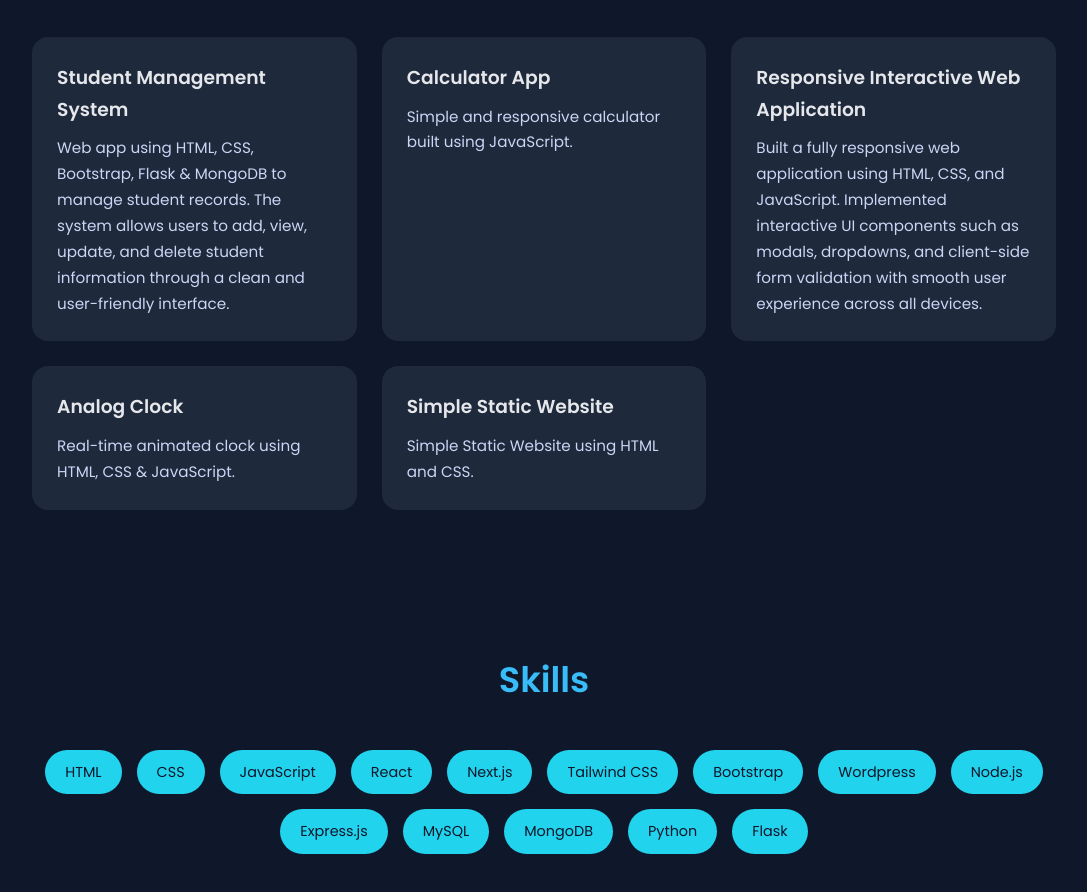
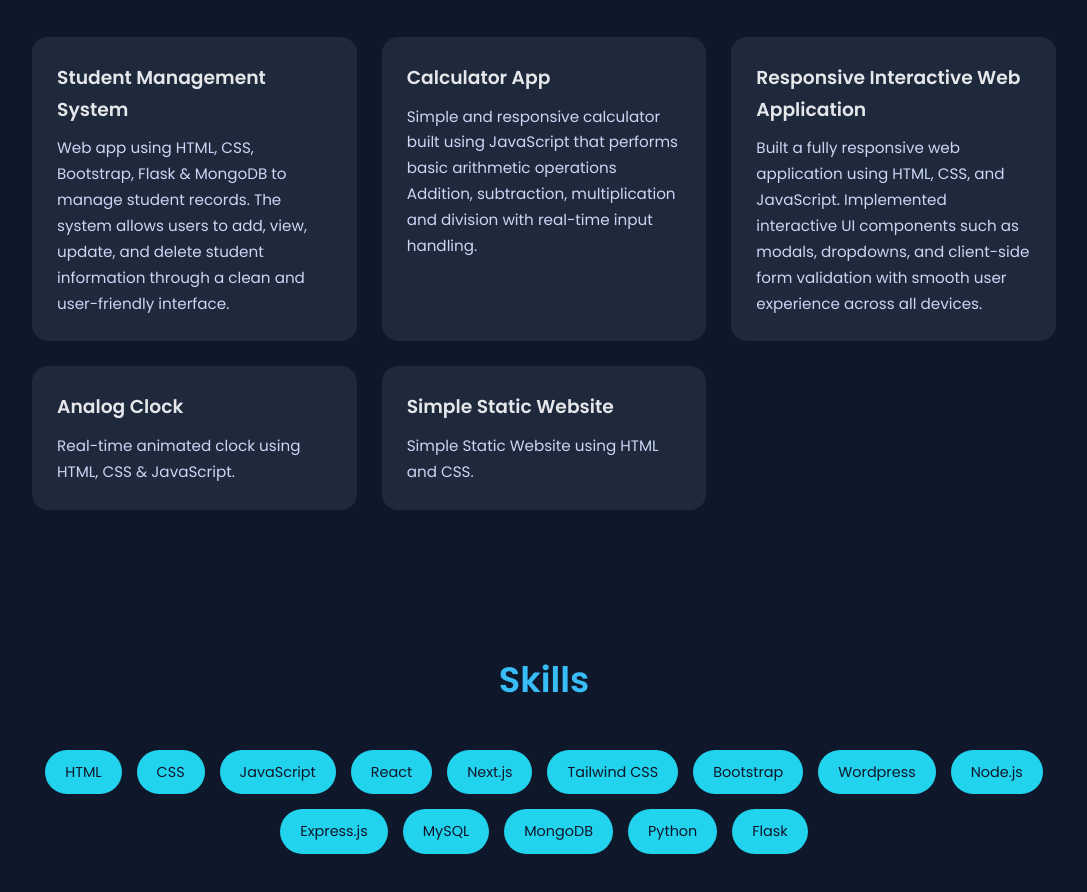
Before and after one commit to sheban-ansari/My-Portfolio, a plain HTML site: page index.html in a window 1280 px wide. Shown: the part 1164-2056 px from the top of the page, without its empty margins (96-1183 px from the left). Drawn offline with Linux system fonts and the light colour scheme.

Commit message:
Update index.html

```diff
--- a/index.html
+++ b/index.html
@@ -59,7 +59,7 @@
                 <a href="https://calculator-project-iota-sage.vercel.app/">
                     <h3>Calculator App</h3>
                 </a>
-                <p>Simple and responsive calculator built using JavaScript.</p>
+                <p>Simple and responsive calculator built using JavaScript that performs basic arithmetic operations Addition, subtraction, multiplication and division with real-time input handling.</p>
             </div>
 
                 <div class="card">
```
